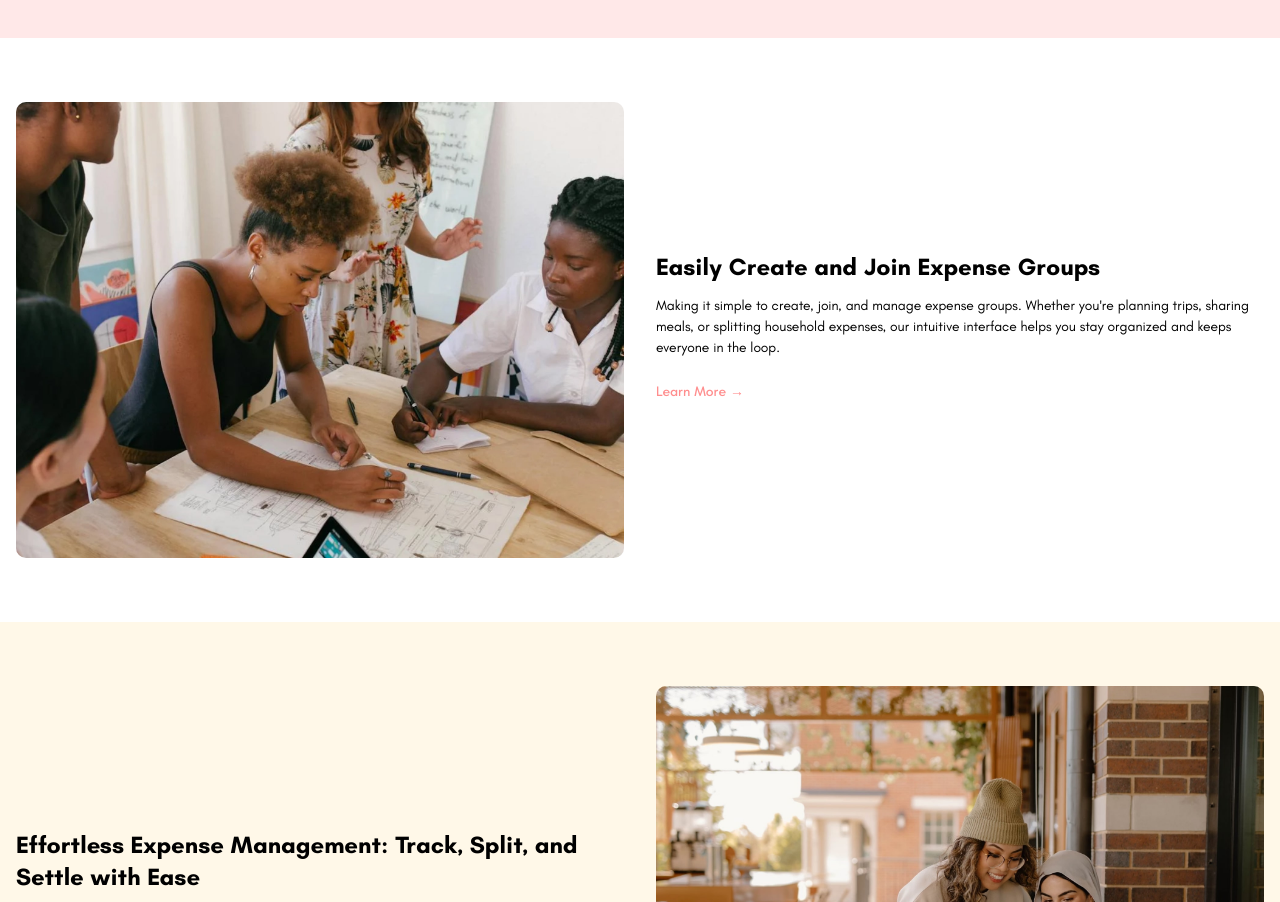
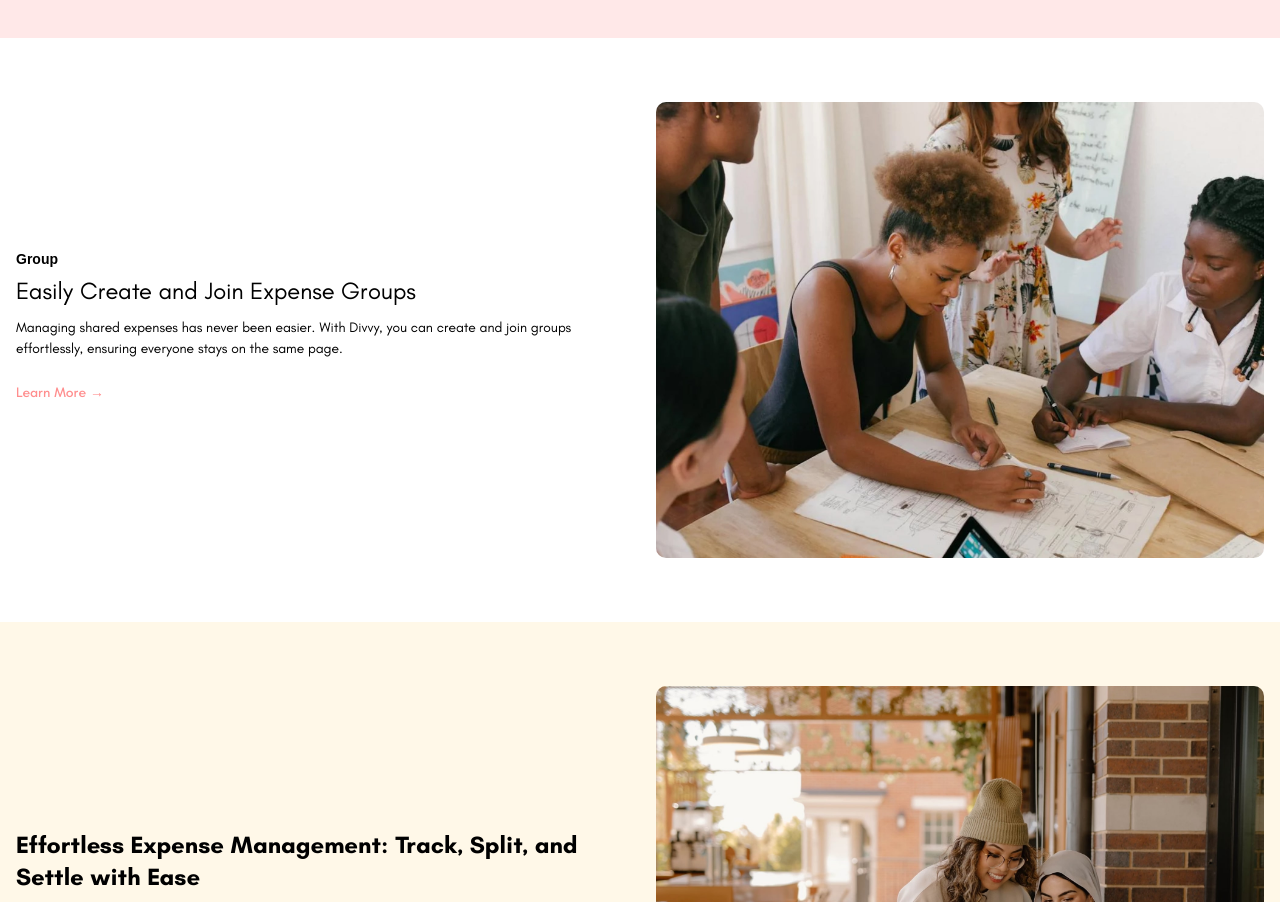
Before and after one commit to emmanuelkumah/trello-trailblazers, a React (Vite) app in the folder frontend/: page / in a window 1280 px wide. Shown: the part 2402-3304 px from the top of the page. Built offline with nearby package versions, Linux system fonts and the light colour scheme; a web font is replaced by a local one.

Commit message:
feat: update the code for the group features

```diff
--- a/frontend/src/ui/landing/GroupsFeature.tsx
+++ b/frontend/src/ui/landing/GroupsFeature.tsx
@@ -6,26 +6,27 @@ const GroupsFeature = () => {
     <section className='py-16 bg-white'>
       <div className='container mx-auto px-4'>
         <div className='grid grid-cols-1 md:grid-cols-2 gap-8 items-center'>
-          <div className='order-2 md:order-1'>
+          <div className='order-1 md:order-1'>
+            <p className='font-semibold text-sm mb-2 font-sarabun'>Group</p>
+            <h2 className='text-3 xl font-normal mb-3'>
+              Easily Create and Join Expense Groups
+            </h2>
+            <p className='mb-4'>
+              Managing shared expenses has never been easier. With Divvy, you
+              can create and join groups effortlessly, ensuring everyone stays
+              on the same page.
+            </p>
+            <Button variant='link' className='p-0 text-[#FF8E8E]'>
+              Learn More →
+            </Button>
+            {/* Create a  */}
+          </div>
+          <div className='order-2 md:order-2'>
             <img
               src={createGroupImage}
               alt='People discussing expenses'
               className='rounded-lg w-full h-auto'
             />
-          </div>
-          <div className='order-1 md:order-2'>
-            <h2 className='text-2xl font-bold mb-3'>
-              Easily Create and Join Expense Groups
-            </h2>
-            <p className='mb-4'>
-              Making it simple to create, join, and manage expense groups.
-              Whether you're planning trips, sharing meals, or splitting
-              household expenses, our intuitive interface helps you stay
-              organized and keeps everyone in the loop.
-            </p>
-            <Button variant='link' className='p-0 text-[#FF8E8E]'>
-              Learn More →
-            </Button>
           </div>
         </div>
       </div>
```
